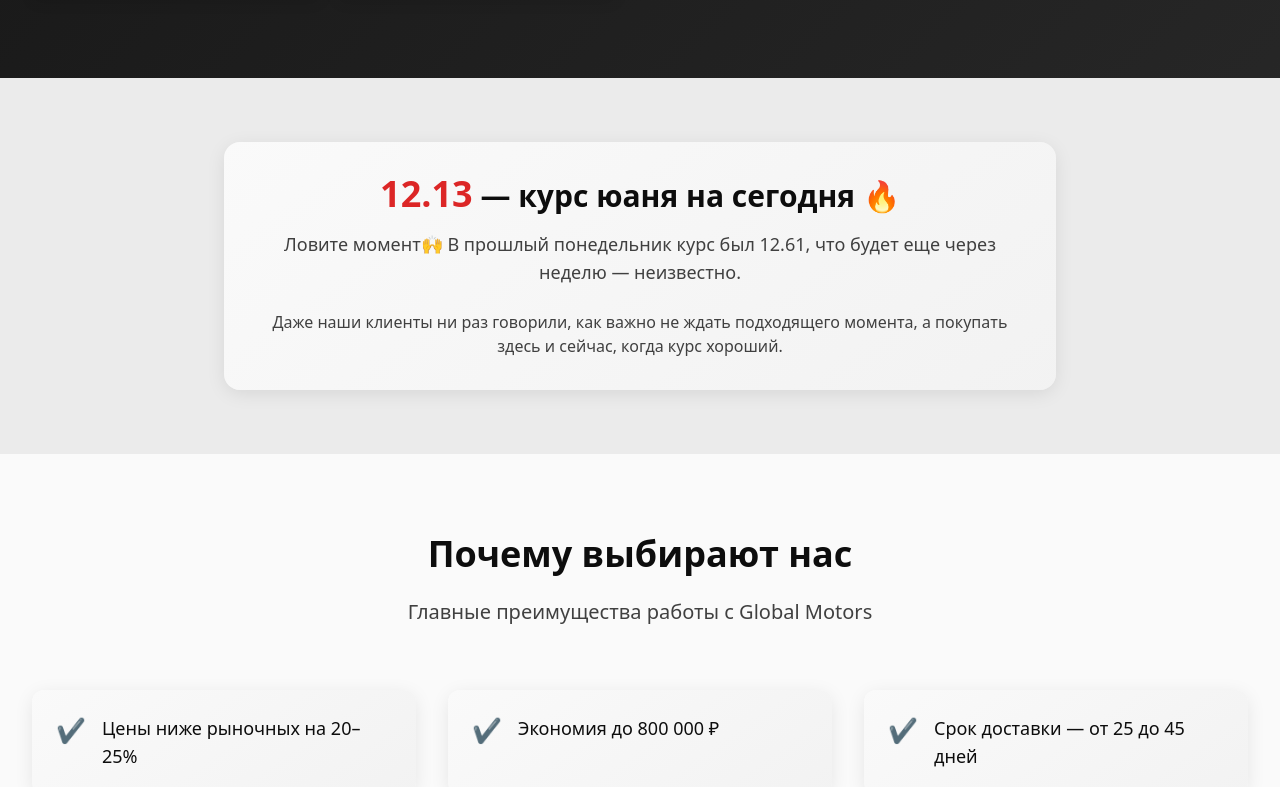
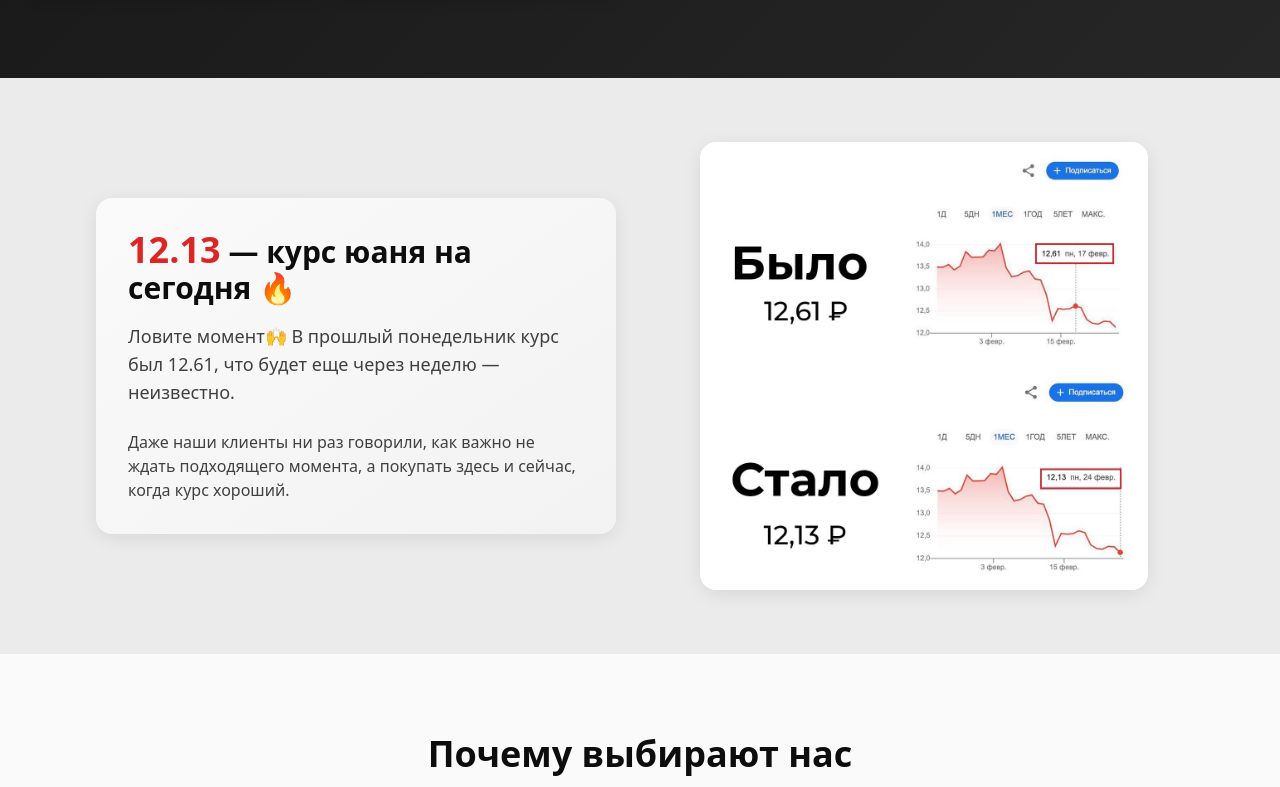
Before and after one commit to XandrAntonov/global-drive-china, a React (Vite) app: page / in a window 1280 px wide. Shown: the part 752-1539 px from the top of the page. Built offline with nearby package versions, Linux system fonts and the light colour scheme.

Commit message:
Add yuan exchange rate image
Add image to the yuan exchange rate block on the homepage.

```diff
--- a/src/pages/Home.tsx
+++ b/src/pages/Home.tsx
@@ -88,8 +88,9 @@ const Home = () => {
 
       {/* Yuan Rate Section */}
       <section className="py-16 bg-gm-gray-light">
-        <div className="max-w-4xl mx-auto px-4 sm:px-6 lg:px-8">
-          <div className="bg-gradient-card rounded-2xl p-8 shadow-card text-center">
+        <div className="max-w-6xl mx-auto px-4 sm:px-6 lg:px-8">
+          <div className="grid grid-cols-1 lg:grid-cols-2 gap-12 items-center">
+            <div className="bg-gradient-card rounded-2xl p-8 shadow-card">
               <h2 className="text-3xl font-bold text-gm-black mb-4">
                 <span className="text-4xl text-red-600">{currentRate}</span> — курс юаня на сегодня 🔥
               </h2>
@@ -100,6 +101,14 @@ const Home = () => {
                 Даже наши клиенты ни раз говорили, как важно не ждать подходящего момента, а покупать
                 здесь и сейчас, когда курс хороший.
               </p>
+            </div>
+            <div className="flex justify-center">
+              <img
+                src="/lovable-uploads/77a53502-7ffc-4391-890a-4251f45e3184.png"
+                alt="График изменения курса юаня - было 12,61 ₽, стало 12,13 ₽"
+                className="w-full max-w-md h-auto rounded-2xl shadow-card"
+              />
+            </div>
           </div>
         </div>
       </section>
```
Also changed, not shown: public/lovable-uploads/77a53502-7ffc-4391-890a-4251f45e3184.png (added). Lines whose indentation alone changed are shown as unchanged.
